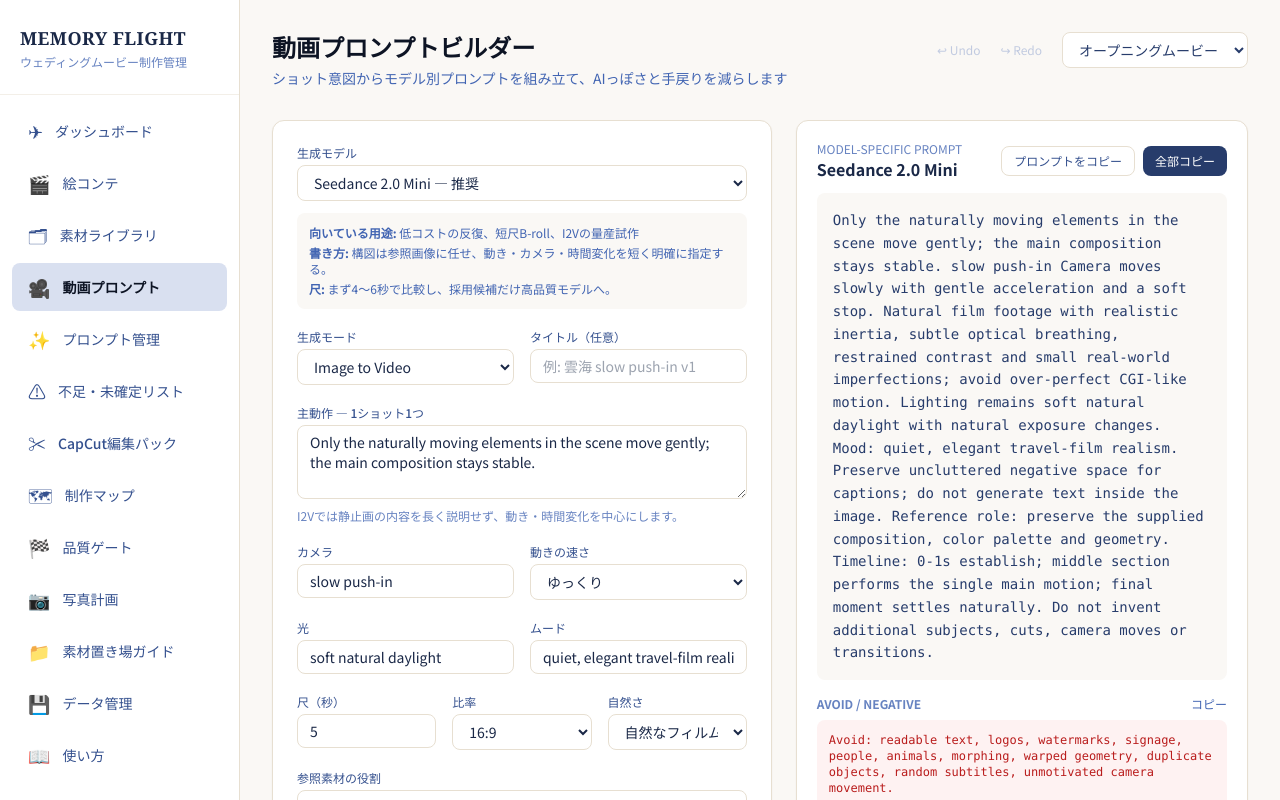
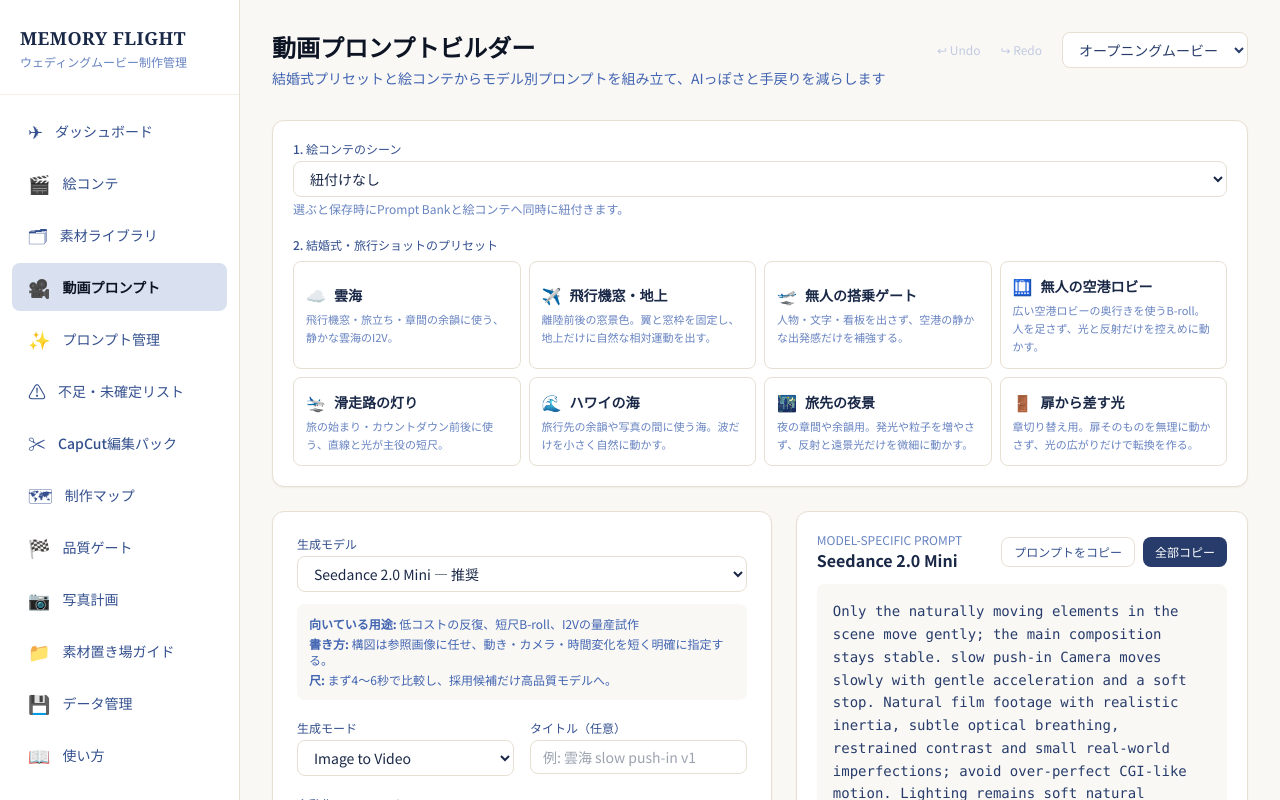
Before and after one commit to m-shogo/wedding-project, a React (Vite) app in the folder movie-dashboard/: page /video-prompt-builder in a window 1280 px wide. Shown: the top 800 px of the page. Built offline with nearby package versions, Linux system fonts and the light colour scheme.

Commit message:
feat: link video prompts to storyboard scenes

```diff
--- a/movie-dashboard/src/pages/VideoPromptBuilder.tsx
+++ b/movie-dashboard/src/pages/VideoPromptBuilder.tsx
@@ -1,4 +1,4 @@
-import { useMemo, useState } from "react";
+import { useEffect, useMemo, useState } from "react";
 import { Header } from "../components/Header";
 import { useProduction } from "../store/productionStore";
 import { useToast } from "../store/toastStore";
@@ -12,6 +12,10 @@ import {
   type VideoModelId,
   type VideoPromptIntent,
 } from "../lib/videoPromptBuilder";
+import {
+  VIDEO_PROMPT_PRESETS,
+  getVideoPromptPreset,
+} from "../lib/videoPromptPresets";
 
 const cameraPresets = [
   "locked camera",
@@ -55,17 +59,49 @@ function availabilityLabel(value: "recommended" | "available" | "preview") {
 }
 
 export function VideoPromptBuilder() {
-  const { selectedMovieId, addPrompt } = useProduction();
+  const {
+    selectedMovieId,
+    data,
+    movieScenes,
+    addPrompt,
+    linkPromptToScene,
+  } = useProduction();
   const { addToast } = useToast();
   const [modelId, setModelId] = useState<VideoModelId>("seedance-2.0-mini");
   const [intent, setIntent] = useState<VideoPromptIntent>(starterIntent);
+  const [selectedSceneId, setSelectedSceneId] = useState("");
+  const [selectedPresetId, setSelectedPresetId] = useState("");
   const [copied, setCopied] = useState<"prompt" | "negative" | "all" | null>(null);
 
+  const availableScenes = useMemo(
+    () => selectedMovieId === "all" ? data.scenes : movieScenes,
+    [data.scenes, movieScenes, selectedMovieId],
+  );
+  const selectedScene = data.scenes.find((scene) => scene.sceneId === selectedSceneId);
+  const activePreset = selectedPresetId ? getVideoPromptPreset(selectedPresetId) : undefined;
   const model = VIDEO_MODELS.find((item) => item.id === modelId) ?? VIDEO_MODELS[0];
   const compiled = useMemo(() => compileVideoPrompt(modelId, intent), [modelId, intent]);
 
+  useEffect(() => {
+    if (selectedSceneId && !availableScenes.some((scene) => scene.sceneId === selectedSceneId)) {
+      setSelectedSceneId("");
+    }
+  }, [availableScenes, selectedSceneId]);
+
   function update<K extends keyof VideoPromptIntent>(key: K, value: VideoPromptIntent[K]) {
     setIntent((prev) => ({ ...prev, [key]: value }));
+  }
+
+  function applyPreset(presetId: string) {
+    const preset = getVideoPromptPreset(presetId);
+    if (!preset) return;
+    setSelectedPresetId(preset.id);
+    setModelId(preset.draftModelId);
+    setIntent({
+      ...preset.intent,
+      title: selectedScene ? `${selectedScene.title} / ${preset.label}` : preset.intent.title,
+    });
+    addToast(`${preset.label}プリセットを適用しました`, "info");
   }
 
   async function copy(text: string, kind: "prompt" | "negative" | "all") {
@@ -75,47 +111,117 @@ export function VideoPromptBuilder() {
   }
 
   function saveToPromptBank() {
+    const promptId = generateId("prompt");
     const title = intent.title.trim() || `${model.label} ${intent.mode.toUpperCase()} ${intent.durationSec}s`;
+    const relatedMovieIds = selectedScene
+      ? [selectedScene.movieId]
+      : selectedMovieId !== "all"
+        ? [selectedMovieId]
+        : [];
+
     addPrompt({
-      promptId: generateId("prompt"),
+      promptId,
       title,
       target: "video",
       tool: model.toolLabel,
       prompt: compiled.prompt,
       negativePrompt: compiled.negativePrompt,
-      relatedSceneIds: [],
-      relatedMovieIds: selectedMovieId !== "all" ? [selectedMovieId] : [],
+      relatedSceneIds: selectedScene ? [selectedScene.sceneId] : [],
+      relatedMovieIds,
       status: "draft",
       resultAssetIds: [],
       notes: [
         `Generated by Video Prompt Builder / model=${model.label}`,
         `mode=${intent.mode}, duration=${intent.durationSec}s, ratio=${intent.aspectRatio}, realism=${intent.realism}`,
+        activePreset ? `preset=${activePreset.id} / finish-candidate=${activePreset.finishModelId} / qa=${activePreset.qaFocus}` : "",
+        selectedScene ? `scene=${selectedScene.sceneId} / purpose=${selectedScene.purpose} / visual=${selectedScene.visual}` : "scene=unlinked",
         ...compiled.modelNotes,
         ...(compiled.warnings.length ? [`Warnings: ${compiled.warnings.join(" / ")}`] : []),
-      ].join("\n"),
+      ].filter(Boolean).join("\n"),
     });
-    addToast("プロンプト管理へ保存しました", "success");
+
+    if (selectedScene) {
+      linkPromptToScene(promptId, selectedScene.sceneId);
+      addToast(`保存して「${selectedScene.title}」へ紐付けました`, "success");
+    } else {
+      addToast("プロンプト管理へ保存しました", "success");
+    }
   }
 
   const fullCopy = [
     `[MODEL] ${model.label}`,
     `[MODE] ${intent.mode} / ${intent.durationSec}s / ${intent.aspectRatio}`,
+    selectedScene ? `[SCENE] ${selectedScene.title} (${selectedScene.sceneId})` : "[SCENE] unlinked",
+    activePreset ? `[PRESET] ${activePreset.label}` : "",
     "",
     compiled.prompt,
     "",
     `[AVOID] ${compiled.negativePrompt}`,
-  ].join("\n");
+  ].filter((line, index, lines) => line || lines[index - 1] !== "").join("\n");
 
   return (
     <div>
       <Header
         title="動画プロンプトビルダー"
-        description="ショット意図からモデル別プロンプトを組み立て、AIっぽさと手戻りを減らします"
+        description="結婚式プリセットと絵コンテからモデル別プロンプトを組み立て、AIっぽさと手戻りを減らします"
         showMovieSelector
       />
 
+      <div className="mb-6 bg-white dark:bg-navy-800 rounded-xl border border-sand-200 dark:border-navy-600 shadow-sm p-5">
+        <div className="flex flex-wrap items-end gap-4 mb-5">
+          <div className="min-w-[240px] flex-1">
+            <label className="form-label">1. 絵コンテのシーン</label>
+            <select value={selectedSceneId} onChange={(e) => setSelectedSceneId(e.target.value)} className="form-input">
+              <option value="">紐付けなし</option>
+              {availableScenes.map((scene) => {
+                const movie = data.movies.find((item) => item.movieId === scene.movieId);
+                const label = selectedMovieId === "all" ? `${movie?.title ?? scene.movieId} / ${scene.title}` : scene.title;
+                return <option key={scene.sceneId} value={scene.sceneId}>{label}</option>;
+              })}
+            </select>
+            <p className="text-xs text-navy-400 mt-1">選ぶと保存時にPrompt Bankと絵コンテへ同時に紐付きます。</p>
+          </div>
+          {selectedScene && (
+            <div className="min-w-[280px] flex-[1.5] rounded-lg bg-sand-50 dark:bg-navy-700 p-3 text-xs text-navy-500 dark:text-navy-300">
+              <p><strong>目的:</strong> {selectedScene.purpose || "—"}</p>
+              <p><strong>画:</strong> {selectedScene.visual || "—"}</p>
+              <p><strong>尺:</strong> {selectedScene.durationSec}s</p>
+            </div>
+          )}
+        </div>
+
+        <div>
+          <p className="form-label mb-2">2. 結婚式・旅行ショットのプリセット</p>
+          <div className="grid grid-cols-2 md:grid-cols-4 gap-2">
+            {VIDEO_PROMPT_PRESETS.map((preset) => (
+              <button
+                key={preset.id}
+                type="button"
+                onClick={() => applyPreset(preset.id)}
+                className={`text-left rounded-lg border p-3 transition ${selectedPresetId === preset.id ? "border-navy-600 bg-navy-50 dark:bg-navy-700 ring-1 ring-navy-300" : "border-sand-200 dark:border-navy-600 hover:bg-sand-50 dark:hover:bg-navy-700"}`}
+              >
+                <div className="flex items-center gap-2 mb-1">
+                  <span aria-hidden>{preset.icon}</span>
+                  <span className="text-sm font-bold text-navy-800 dark:text-sand-100">{preset.label}</span>
+                </div>
+                <p className="text-[11px] leading-relaxed text-navy-400 dark:text-navy-300">{preset.description}</p>
+              </button>
+            ))}
+          </div>
+        </div>
+      </div>
+
       <div className="grid grid-cols-1 xl:grid-cols-[minmax(0,1.05fr)_minmax(0,0.95fr)] gap-6">
         <section className="bg-white dark:bg-navy-800 rounded-xl border border-sand-200 dark:border-navy-600 shadow-sm p-6 space-y-5">
+          {activePreset && (
+            <div className="rounded-lg border border-sand-200 dark:border-navy-600 bg-sand-50 dark:bg-navy-700 p-3 text-xs text-navy-600 dark:text-navy-200">
+              <p className="font-bold mb-1">{activePreset.icon} {activePreset.label} の推奨ルート</p>
+              <p>試作: {VIDEO_MODELS.find((item) => item.id === activePreset.draftModelId)?.label ?? activePreset.draftModelId}</p>
+              <p>仕上げ候補: {VIDEO_MODELS.find((item) => item.id === activePreset.finishModelId)?.label ?? activePreset.finishModelId}</p>
+              <p className="mt-1"><strong>重点QA:</strong> {activePreset.qaFocus}</p>
+            </div>
+          )}
+
           <div>
             <label className="form-label">生成モデル</label>
             <select value={modelId} onChange={(e) => setModelId(e.target.value as VideoModelId)} className="form-input">
@@ -276,12 +382,17 @@ export function VideoPromptBuilder() {
             <pre className="text-xs text-red-700 dark:text-red-300 bg-red-50 dark:bg-red-900/20 rounded-lg p-3 whitespace-pre-wrap break-words font-mono">{compiled.negativePrompt}</pre>
 
             <button onClick={saveToPromptBank} className="mt-4 w-full px-4 py-2.5 text-sm rounded-lg bg-navy-700 text-white hover:bg-navy-800 font-medium">
-              プロンプト管理へ保存
+              {selectedScene ? `保存 + 「${selectedScene.title}」へ紐付け` : "プロンプト管理へ保存"}
             </button>
           </div>
 
           <div className="bg-white dark:bg-navy-800 rounded-xl border border-sand-200 dark:border-navy-600 shadow-sm p-5">
             <h2 className="font-bold text-navy-800 dark:text-sand-100 mb-3">AIっぽさを減らすQA</h2>
+            {activePreset && (
+              <div className="mb-3 rounded-lg bg-amber-50 dark:bg-amber-900/20 border border-amber-200 dark:border-amber-700 p-3 text-xs text-amber-800 dark:text-amber-300">
+                <strong>{activePreset.label}重点:</strong> {activePreset.qaFocus}
+              </div>
+            )}
             <ol className="space-y-2 text-sm text-navy-600 dark:text-navy-200 list-decimal pl-5">
               {compiled.qaChecklist.map((item) => <li key={item}>{item}</li>)}
             </ol>
@@ -290,6 +401,7 @@ export function VideoPromptBuilder() {
           <div className="bg-sand-50 dark:bg-navy-800 rounded-xl border border-sand-200 dark:border-navy-600 p-5">
             <h2 className="font-bold text-navy-800 dark:text-sand-100 mb-2">運用ルール</h2>
             <ul className="space-y-1.5 text-sm text-navy-600 dark:text-navy-200 list-disc pl-5">
+              <li>絵コンテのシーンを先に選び、プリセットで80%まで埋めて必要な部分だけ調整する。</li>
               <li>まずMini/Fastで複数案を比較し、構図や動きが決まってから高品質モデルへ進む。</li>
               <li>AI素材は本編の主役ではなく、3〜5秒前後の背景・つなぎ素材として使う。</li>
               <li>人物・家族・友人・犬は実写真・実動画を優先し、AIで置換しない。</li>
```
